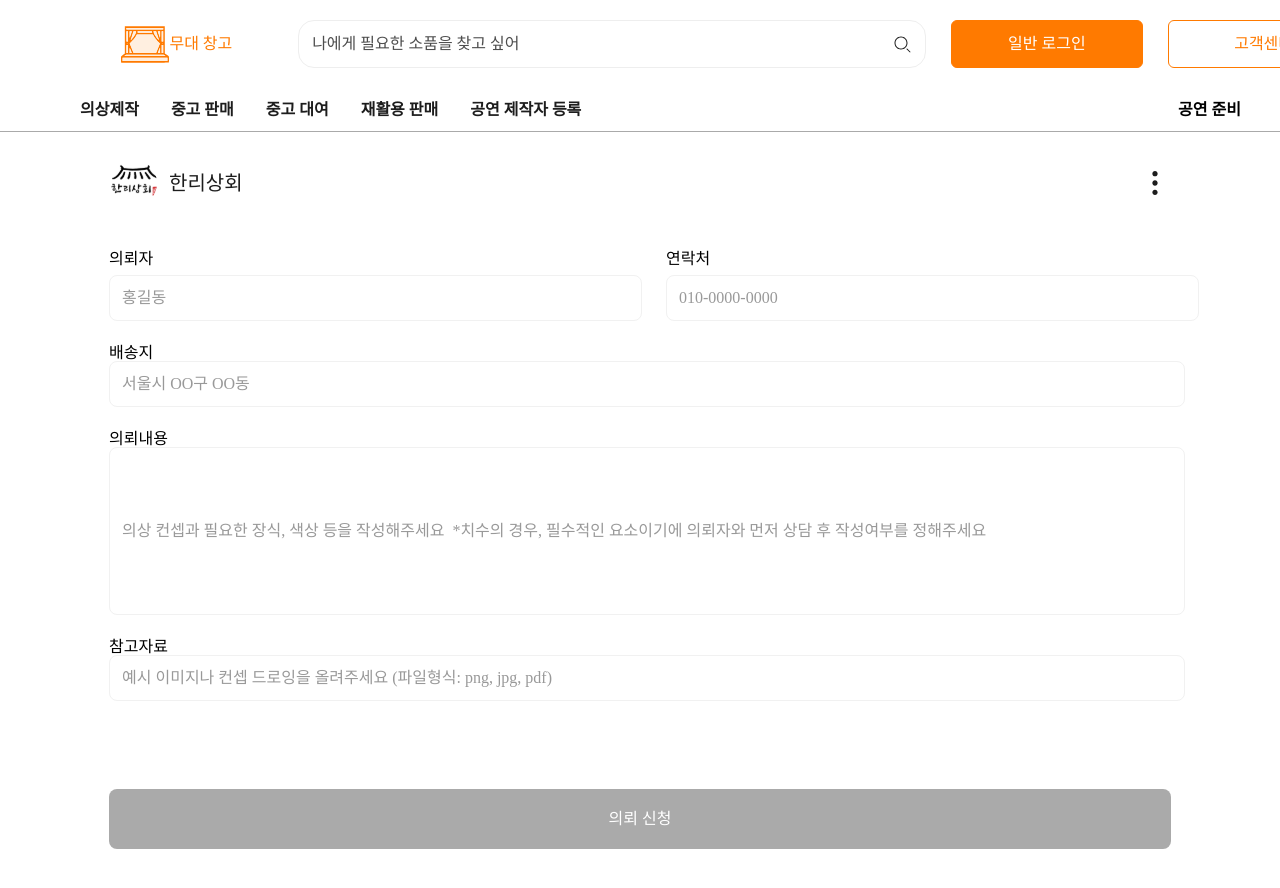
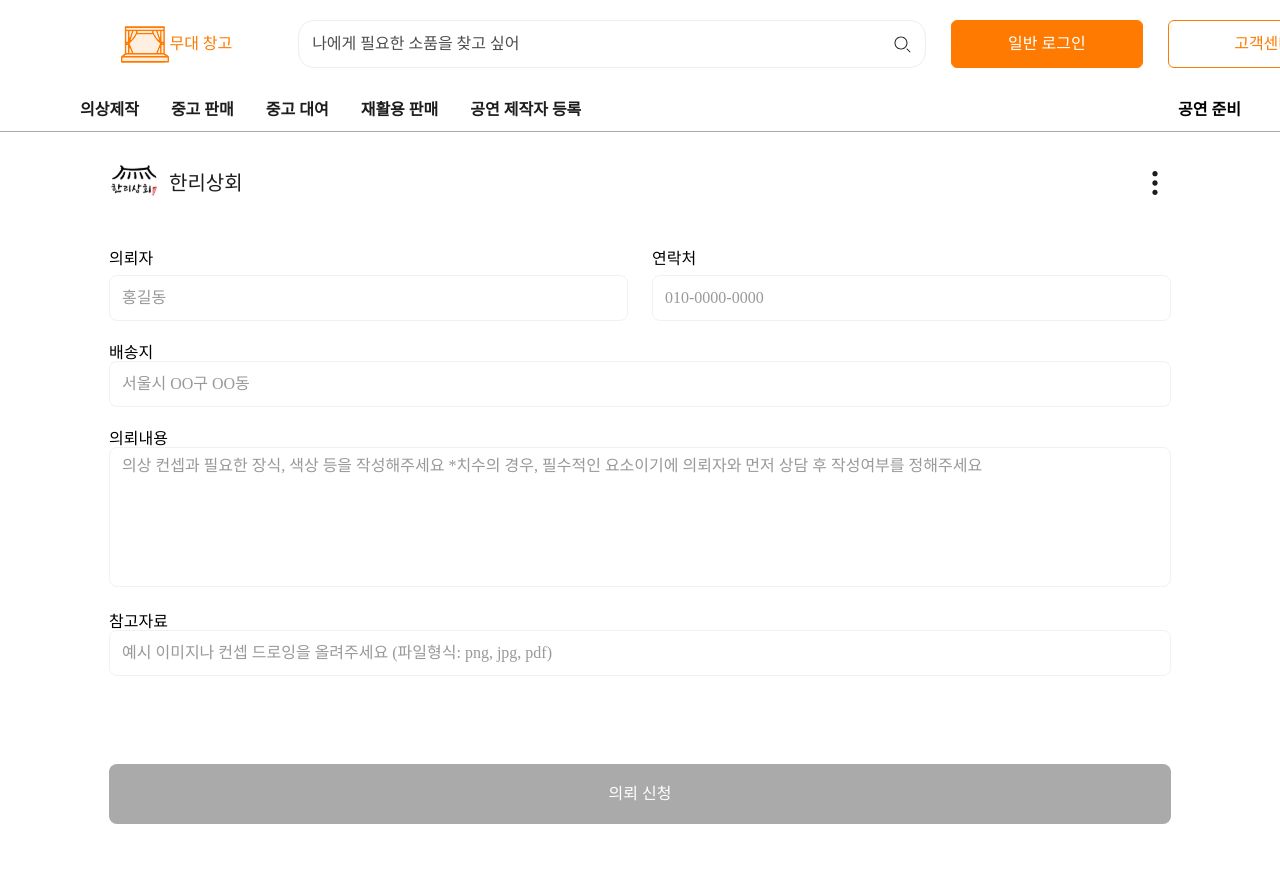
Before and after one commit to Stagecontainer/Client, a React (Vite) app: page /company/search/1/order-request in a window 1280 px wide. Shown: the top 888 px of the page. Built offline with nearby package versions, Linux system fonts and the light colour scheme; a web font is replaced by a local one.

Commit message:
feat: 의뢰서 작성 폼 로직 구현

```diff
--- a/src/pages/order/OrderCompletePage.jsx
+++ b/src/pages/order/OrderCompletePage.jsx
@@ -13,7 +13,7 @@ const OrderCompletePage = () => {
         최종 기간은 제작사마다 상이하지만 평균 5-7일 정도 소요됩니다.
       </p>
       <div className="navigation-buttons">
-        <Link to={`/company/${id}/order-progress`}>
+        <Link to={`/company/search/${id}/order-progress`}>
           <button className="check-progress-btn">진행사항 확인하기</button>
         </Link>
         <Link to={"/company"}>
--- a/src/pages/order/OrderRequestPage.jsx
+++ b/src/pages/order/OrderRequestPage.jsx
@@ -1,10 +1,87 @@
-import { useParams, Link } from "react-router-dom";
+import { useState } from "react";
+import { useNavigate, useParams } from "react-router-dom";
 import styled from "styled-components";
 import logo from "../../assets/order/company-logo.svg";
 import menuIcon from "../../assets/order/vertical-menu-icon.svg";
 
 const OrderRequestPage = () => {
   const { id } = useParams();
+  const navigate = useNavigate();
+  const [inputValue, setInputValue] = useState({
+    username: "",
+    tel: "",
+    address: "",
+    details: "",
+    reference: "",
+  });
+  const [inputValid, setInputValid] = useState({
+    usernameValid: true,
+    telValid: true,
+    addressValid: true,
+    detailsValid: true,
+    referenceValid: false,
+  });
+
+  const isValid =
+    inputValue.username &&
+    inputValue.tel &&
+    inputValue.address &&
+    inputValue.details;
+
+  const handleInput = (e) => {
+    const { value, id } = e.target;
+
+    const handleInput = (index) => {
+      setInputValue((prev) => ({ ...prev, [index]: value }));
+    };
+
+    switch (id) {
+      case "username":
+        handleInput("username");
+        break;
+      case "tel":
+        handleInput("tel");
+        break;
+      case "address":
+        handleInput("address");
+        break;
+      case "details":
+        handleInput("details");
+        break;
+    }
+  };
+
+  // input 클릭 후 값이 입력되지 않은 채 빠져나가면 빨간 글씨로 경고
+  const handleBlur = (e) => {
+    const { value, id } = e.target;
+
+    const handleValid = (index) => {
+      value === ""
+        ? setInputValid((prev) => ({ ...prev, [`${index}Valid`]: false }))
+        : setInputValid((prev) => ({ ...prev, [`${index}Valid`]: true }));
+    };
+
+    switch (id) {
+      case "username":
+        handleValid("username");
+        break;
+      case "tel":
+        handleValid("tel");
+        break;
+      case "address":
+        handleValid("address");
+        break;
+      case "details":
+        handleValid("details");
+        break;
+    }
+  };
+
+  const handleSubmit = (e) => {
+    e.preventDefault();
+    console.log(inputValue);
+    navigate(`/company/search/${id}/order-complete`);
+  };
 
   return (
     <Container>
@@ -17,27 +94,68 @@ const OrderRequestPage = () => {
       </div>
 
       <div className="content">
-        <form>
+        <form onSubmit={handleSubmit}>
           <div className="client-tel-container">
             <div className="client-container">
-              <label htmlFor="client-name">의뢰자</label>
-              <input type="text" id="client-name" placeholder="홍길동" />
+              <label
+                htmlFor="username"
+                className={inputValid.usernameValid || "empty"}
+              >
+                의뢰자{inputValid.usernameValid ? "" : "*"}
+              </label>
+              <input
+                type="text"
+                value={inputValue.username}
+                id="username"
+                placeholder="홍길동"
+                onChange={handleInput}
+                onBlur={handleBlur}
+              />
             </div>
             <div className="tel-container">
-              <label htmlFor="tel">연락처</label>
-              <input type="text" id="tel" placeholder="010-0000-0000" />
+              <label htmlFor="tel" className={inputValid.telValid || "empty"}>
+                연락처{inputValid.telValid ? "" : "*"}
+              </label>
+              <input
+                type="number"
+                value={inputValue.tel}
+                id="tel"
+                placeholder="010-0000-0000"
+                onChange={handleInput}
+                onBlur={handleBlur}
+              />
             </div>
           </div>
           <div className="address-container">
-            <label htmlFor="address">배송지</label>
-            <input type="text" id="address" placeholder="서울시 OO구 OO동" />
-          </div>
-          <div className="request-content-container">
-            <label htmlFor="request-content">의뢰내용</label>
+            <label
+              htmlFor="address"
+              className={inputValid.addressValid || "empty"}
+            >
+              배송지{inputValid.addressValid ? "" : "*"}
+            </label>
             <input
               type="text"
-              id="request-content"
-              placeholder="의상 컨셉과 필요한 장식, 색상 등을 작성해주세요 &#13;&#10; *치수의 경우, 필수적인 요소이기에 의뢰자와 먼저 상담 후 작성여부를 정해주세요"
+              value={inputValue.address}
+              id="address"
+              placeholder="서울시 OO구 OO동"
+              onChange={handleInput}
+              onBlur={handleBlur}
+            />
+          </div>
+          <div className="details-container">
+            <label
+              htmlFor="details"
+              className={inputValid.detailsValid || "empty"}
+            >
+              의뢰내용{inputValid.detailsValid ? "" : "*"}
+            </label>
+            <textarea
+              id="details"
+              value={inputValue.details}
+              placeholder="의상 컨셉과 필요한 장식, 색상 등을 작성해주세요&#13;&#10;
+              *치수의 경우, 필수적인 요소이기에 의뢰자와 먼저 상담 후 작성여부를 정해주세요"
+              onChange={handleInput}
+              onBlur={handleBlur}
             />
           </div>
           <div className="reference-image-container">
@@ -48,11 +166,13 @@ const OrderRequestPage = () => {
               placeholder="예시 이미지나 컨셉 드로잉을 올려주세요 (파일형식: png, jpg, pdf)"
             />
           </div>
-          <Link to={`/company/${id}/order-complete`}>
-            <button className="apply-btn" type="submit">
-              의뢰 신청
-            </button>
-          </Link>
+          <button
+            className={`apply-btn ${isValid ? "abled" : "disabled"}`}
+            disabled={!isValid}
+            type="submit"
+          >
+            의뢰 신청
+          </button>
         </form>
       </div>
     </Container>
@@ -68,12 +188,23 @@ const Container = styled.div`
   width: 100vw;
   height: 100vh;
   margin-top: 15px;
-  box-sizing: border-box;
 
   input,
   button,
-  a {
+  a,
+  textarea {
     all: unset;
+    box-sizing: border-box;
+  }
+
+  /* input number 타입 화살표 없애기 */
+  input::-webkit-outer-spin-button,
+  input::-webkit-inner-spin-button {
+    -webkit-appearance: none;
+  }
+
+  .empty {
+    color: #ff0004;
   }
 
   .header {
@@ -109,7 +240,12 @@ const Container = styled.div`
     padding: 13px 0 13px 12px;
   }
 
-  input::placeholder {
+  textarea {
+    padding: 10px 0 0 12px;
+  }
+
+  input::placeholder,
+  textarea::placeholder {
     height: 48px;
     font-size: 16px;
     font-weight: 500;
@@ -122,6 +258,7 @@ const Container = styled.div`
 
     .client-tel-container {
       display: flex;
+      justify-content: space-between;
     }
 
     .client-container,
@@ -138,28 +275,28 @@ const Container = styled.div`
       margin-bottom: 64px;
     }
 
-    #client-name,
+    #username,
     #tel,
     #address,
-    #request-content,
+    #details,
     #reference-image {
       border: 1px solid #f1f1f1;
       border-radius: 8px;
       margin-bottom: 24px;
       background-color: white;
     }
-    #client-name,
+    #username,
     #tel {
       width: 519px;
     }
 
     #address,
-    #request-content,
+    #details,
     #reference-image {
       width: 100%;
     }
 
-    #request-content {
+    #details {
       height: 140px;
     }
 
@@ -169,8 +306,14 @@ const Container = styled.div`
       border-radius: 8px;
       text-align: center;
       color: white;
+      cursor: pointer;
+    }
+    .abled {
+      background-color: #ff7a00;
+    }
+
+    .disabled {
       background-color: #aaaaaa;
-      cursor: pointer;
     }
   }
 `;
```
